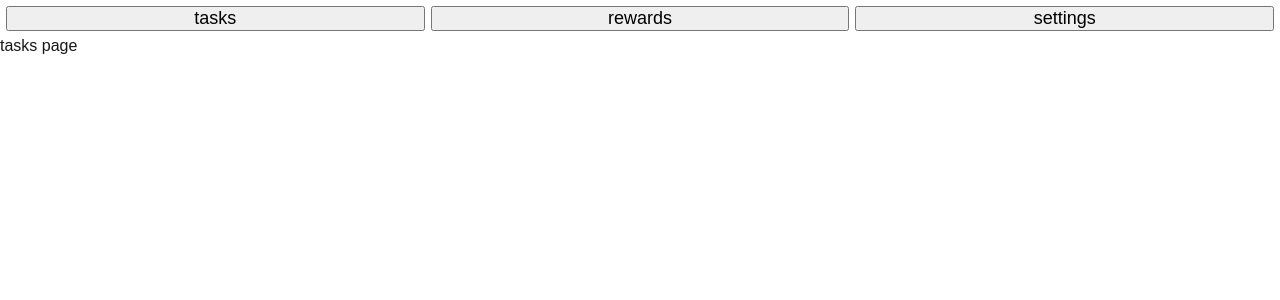
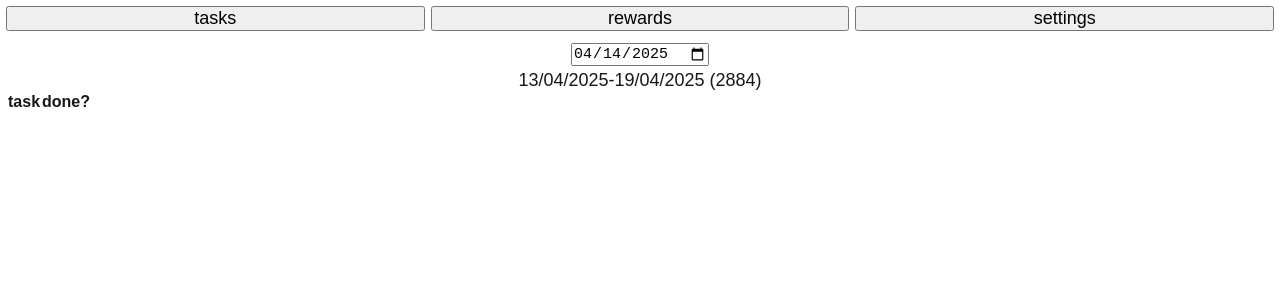
Before and after one commit to ZeroByter/weekly-todo-list-points, a Next.js app: page / in a window 1280 px wide. Shown: the top 300 px of the page. Built offline with nearby package versions, Linux system fonts and the light colour scheme.

Commit message:
working on tasks page

```diff
--- /dev/null
+++ b/src/app/components/isClientHook.tsx
@@ -0,0 +1,15 @@
+"use client";
+
+import { useEffect, useState } from "react";
+
+const useIsClient = () => {
+  const [isClient, setIsClient] = useState(false);
+
+  useEffect(() => {
+    setIsClient(true);
+  }, []);
+
+  return isClient;
+};
+
+export default useIsClient;
--- a/src/app/components/pages/settings/table.module.scss
+++ b/src/app/components/pages/settings/table.module.scss
@@ -1,5 +1,5 @@
 .table {
-  width: 100dvw;
+  width: 100%;
 
   td {
     input {
--- /dev/null
+++ b/src/app/components/pages/tasks/task.tsx
@@ -0,0 +1,19 @@
+import TaskType from "@/types/task";
+import { FC } from "react";
+
+type Props = {
+  task: TaskType;
+};
+
+const Task: FC<Props> = ({ task }) => {
+  return (
+    <tr>
+      <td>{task.description}</td>
+      <td>
+        <input type="checkbox" />
+      </td>
+    </tr>
+  );
+};
+
+export default Task;
--- a/src/app/contexts/mainData.tsx
+++ b/src/app/contexts/mainData.tsx
@@ -1,6 +1,6 @@
 "use client";
 
-import { createContext, useContext, FC, ReactNode } from "react";
+import { createContext, useContext, FC, ReactNode, useState } from "react";
 import TaskType from "@/types/task";
 import RewardType from "@/types/rewards";
 import { useLocalStorageState } from "ahooks";
@@ -22,6 +22,9 @@ type ContextType = {
 
   points: number;
   setPoints: (newPoints: number) => void;
+
+  currentWeekDate: Date;
+  setCurrentWeekDate: (newWeek: Date) => void;
 };
 
 export const MainDataContext = createContext<ContextType>({} as ContextType);
@@ -46,6 +49,7 @@ const MainDataContextProvider: FC<Props> = ({ children }) => {
   const [points, setPoints] = useLocalStorageState<number>("points", {
     defaultValue: 0,
   });
+  const [currentWeekDate, setCurrentWeekDate] = useState(new Date());
 
   return (
     <MainDataContext.Provider
@@ -60,6 +64,8 @@ const MainDataContextProvider: FC<Props> = ({ children }) => {
         setRewardsPerWeek,
         points: points || 0,
         setPoints,
+        currentWeekDate,
+        setCurrentWeekDate,
       }}
     >
       {children}
--- /dev/null
+++ b/src/app/pages/settings.module.scss
@@ -0,0 +1,3 @@
+.root {
+  padding: 6px;
+}
--- a/src/app/pages/settings.tsx
+++ b/src/app/pages/settings.tsx
@@ -3,6 +3,7 @@ import { useMainData } from "../contexts/mainData";
 import { randomId } from "../utils";
 import TasksTable from "../components/pages/settings/tasksTable";
 import RewardsTable from "../components/pages/settings/rewardsTable";
+import css from "./settings.module.scss";
 
 const SettingsPage: FC = () => {
   const { tasks, setTasks, rewards, setRewards } = useMainData();
@@ -30,7 +31,7 @@ const SettingsPage: FC = () => {
   };
 
   return (
-    <div>
+    <div className={css.root}>
       <div>
         tasks <button onClick={handleCreateTask}>add task</button>
       </div>
--- /dev/null
+++ b/src/app/pages/tasks.module.scss
@@ -0,0 +1,15 @@
+.root {
+  padding: 6px;
+
+  .weekSelection {
+    display: flex;
+    flex-direction: column;
+    align-items: center;
+    gap: 4px;
+    font-size: 18px;
+
+    .input {
+      font-size: 15px;
+    }
+  }
+}
--- a/src/app/pages/tasks.tsx
+++ b/src/app/pages/tasks.tsx
@@ -1,7 +1,69 @@
-import { FC } from "react";
+"use client";
+
+import { ChangeEvent, FC } from "react";
+import Task from "../components/pages/tasks/task";
+import { useMainData } from "../contexts/mainData";
+import { dateToWeekIndex, dayInMiliseconds, weekIndexToDate } from "../utils";
+import css from "./tasks.module.scss";
+import useIsClient from "../components/isClientHook";
+
+const formatDateForInput = (date: Date) => {
+  const year = date.getFullYear();
+  const month = String(date.getMonth() + 1).padStart(2, "0"); // Months are 0-indexed
+  const day = String(date.getDate()).padStart(2, "0");
+  return `${year}-${month}-${day}`;
+};
 
 const TasksPage: FC = () => {
-  return <div>tasks page</div>;
+  const { tasks, currentWeekDate, setCurrentWeekDate } = useMainData();
+
+  const isClient = useIsClient();
+
+  const weekIndex = dateToWeekIndex(currentWeekDate);
+  const currentWeekFirstDate = weekIndexToDate(weekIndex);
+  const currentWeekLastDate = new Date(
+    currentWeekFirstDate.getTime() + dayInMiliseconds * 6
+  );
+
+  const handleWeekChange = (e: ChangeEvent<HTMLInputElement>) => {
+    const newDate = e.target.valueAsDate;
+
+    if (newDate) {
+      setCurrentWeekDate(newDate);
+    }
+  };
+
+  const renderTasks = (isClient ? tasks : []).map((task) => (
+    <Task key={task.id} task={task} />
+  ));
+
+  return (
+    <div className={css.root}>
+      <div className={css.weekSelection}>
+        <input
+          className={css.input}
+          type="date"
+          value={formatDateForInput(currentWeekDate)}
+          onChange={handleWeekChange}
+        />
+        <div>
+          {currentWeekFirstDate.toLocaleDateString("en-il")}-
+          {currentWeekLastDate.toLocaleDateString("en-il")} ({weekIndex})
+        </div>
+      </div>
+      <div>
+        <table>
+          <thead>
+            <tr>
+              <th>task</th>
+              <th>done?</th>
+            </tr>
+          </thead>
+          <tbody>{renderTasks}</tbody>
+        </table>
+      </div>
+    </div>
+  );
 };
 
 export default TasksPage;
--- a/src/app/utils.ts
+++ b/src/app/utils.ts
@@ -8,3 +8,15 @@ export const randomId = (length = 16) => {
 
   return result;
 };
+
+export const dayInMiliseconds = 1000 * 60 * 60 * 24;
+
+export const weekIndexToDate = (weekIndex: number) => {
+  return new Date((weekIndex + 3 / 7) * (dayInMiliseconds * 7));
+};
+
+export const dateToWeekIndex = (date: Date) => {
+  return Math.floor(
+    (date.getTime() - dayInMiliseconds * 3) / dayInMiliseconds / 7
+  );
+};
```
Also changed, not shown: src/app/globals.css (line endings or trailing spaces).
